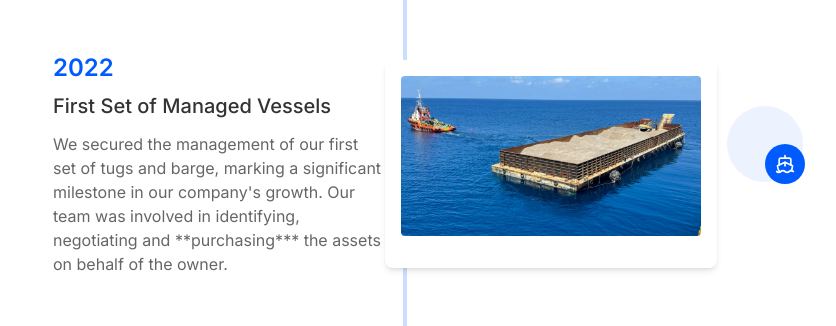
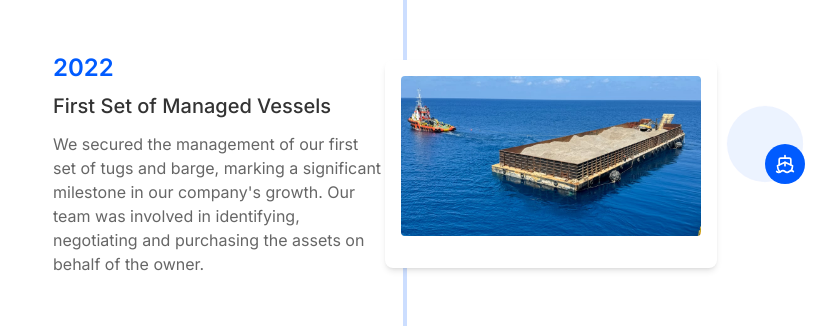
Before and after one commit to AadidevRaizada/Fullahead, a React (Vite) app: page /about in a window 1280 px wide. Shown: the part 1060-1386 px from the top of the page, without its empty margins (235-1071 px from the left). Built offline with nearby package versions, Linux system fonts and the light colour scheme.

Commit message:
first final push i think

```diff
--- a/src/pages/AboutPage.tsx
+++ b/src/pages/AboutPage.tsx
@@ -151,7 +151,7 @@ const AboutPage: React.FC = () => {
                     <h3 className="text-2xl font-semibold text-primary mb-2">2022</h3>
                     <h4 className="text-xl font-medium mb-3">First Set of Managed Vessels</h4>
                     <p className="text-secondary-light">
-                    We secured the management of our first set of tugs and barge, marking a significant milestone in our company's growth. Our team was involved in identifying, negotiating and **purchasing***  the assets on behalf of the owner.
+                    We secured the management of our first set of tugs and barge, marking a significant milestone in our company's growth. Our team was involved in identifying, negotiating and purchasing the assets on behalf of the owner.
                     </p>
                   </div>
                 </div>
```
